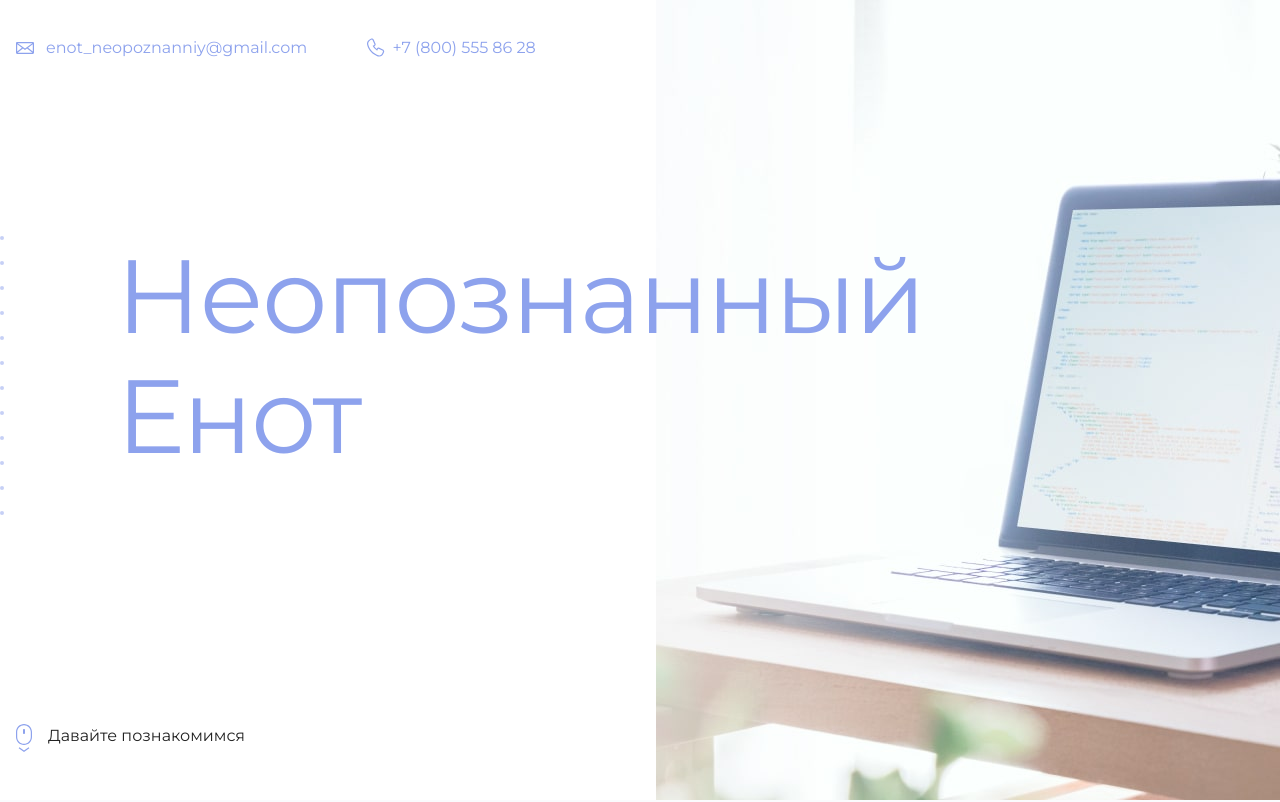
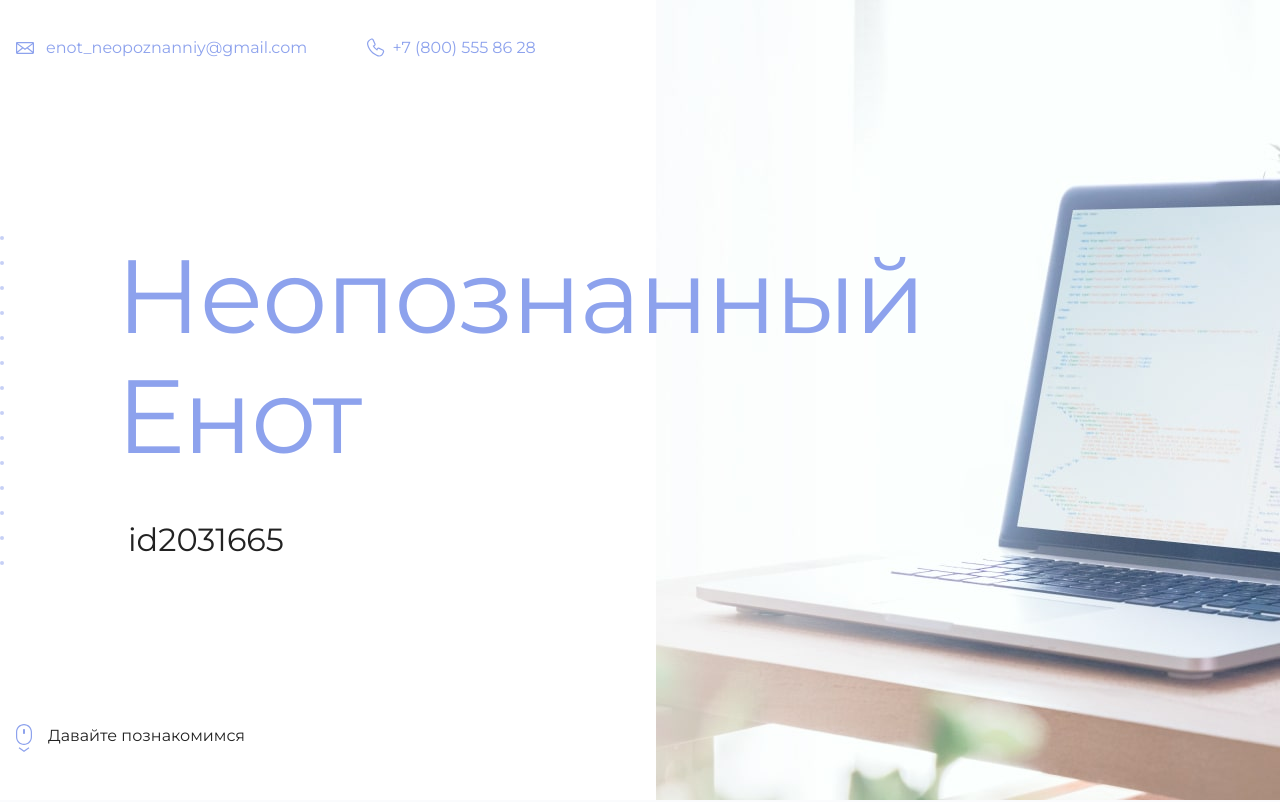
Before and after one commit to kristina-saveleva/my-site, a plain HTML site: page index.html in a window 1280 px wide. Shown: the top 802 px of the page. Drawn offline with Linux system fonts and the light colour scheme.

Commit message:
added id

```diff
--- a/index.html
+++ b/index.html
@@ -19,7 +19,7 @@
       <section class="hero-image">
         <div class="container">
           <h1 class="heading">Неопознанный Енот</h1>
-          <p><!-- Тут ваш id на сайте Академии --></p>
+          <p>id2031665</p>
         </div>
       </section>
 
```
